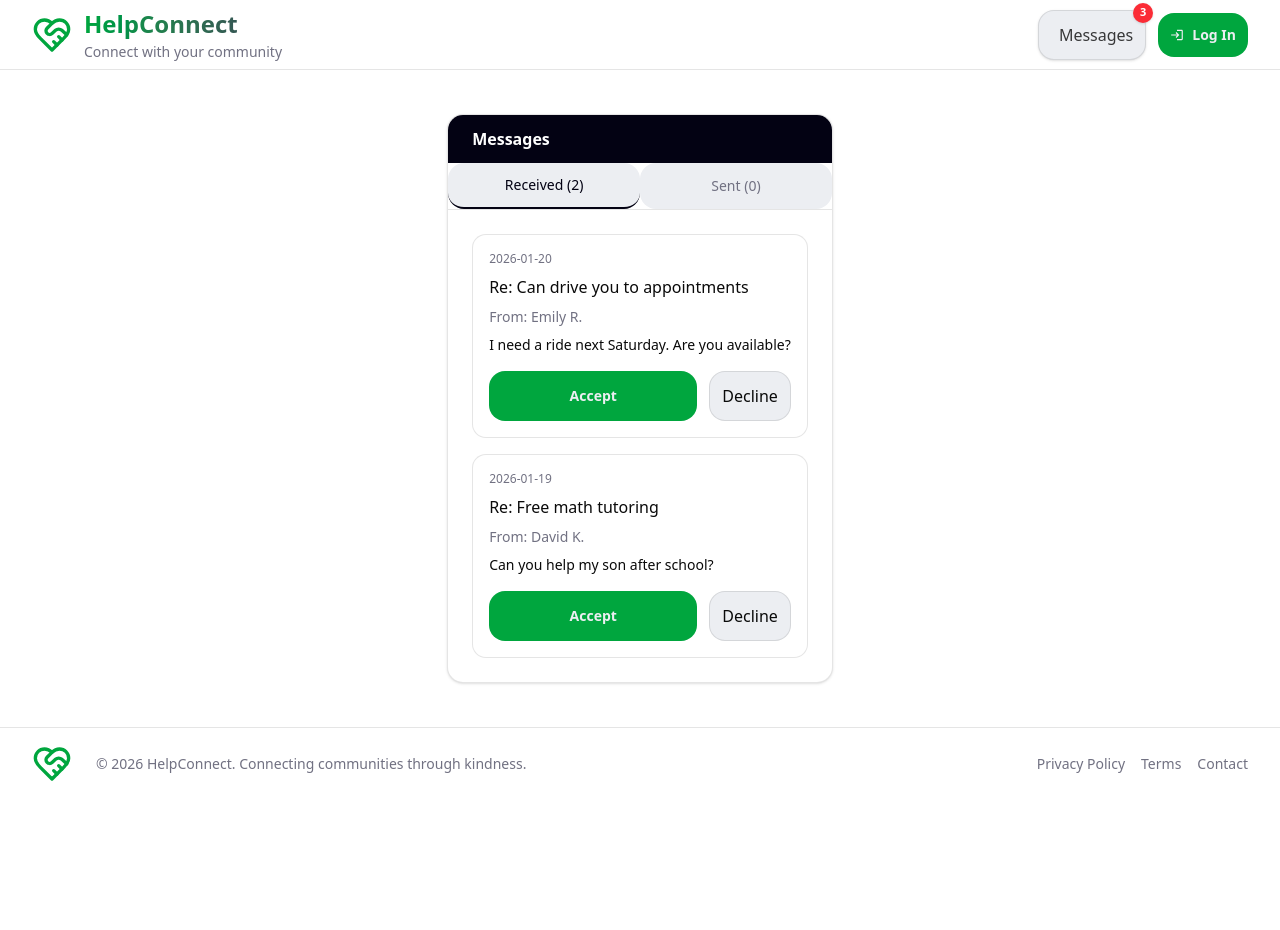
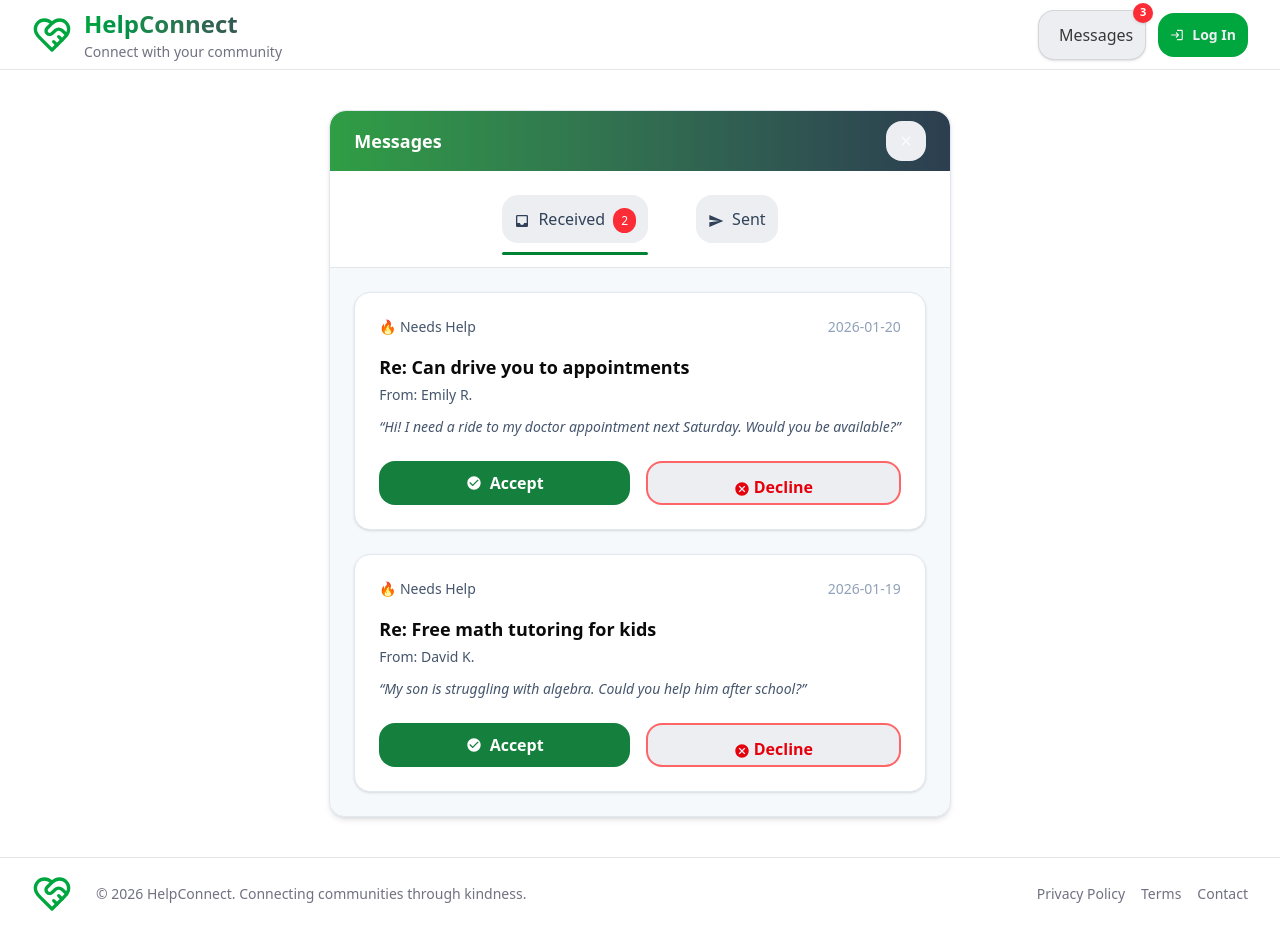
Before and after one commit to MiksuNy/web-project, a React (Vite) app in the folder frontend/: page /messages in a window 1280 px wide. Before the commit the page ends 800 px from the top, so only its background shows below. Built offline with nearby package versions, Linux system fonts and the light colour scheme.

Commit message:
feat(messages): redesign header, tabs and action buttons to match Figma

```diff
--- a/frontend/src/pages/Messages.jsx
+++ b/frontend/src/pages/Messages.jsx
@@ -1,139 +1,268 @@
+// src/pages/Messages.jsx
+
 import { useState } from "react";
+import { useNavigate } from "react-router-dom";
 import ChatBox from "@/components/chat/ChatBox";
+import {
+  MdInbox,
+  MdSend,
+  MdClose,
+  MdCheckCircle,
+  MdCancel,
+  MdChatBubbleOutline,
+  MdVerified,
+} from "react-icons/md";
 
 export default function Messages() {
+  const navigate = useNavigate();
+
+  // Active tab state (received / sent)
   const [tab, setTab] = useState("received");
+
+  // When user opens chat, we store selected message here
   const [activeChat, setActiveChat] = useState(null);
 
-  // fake data — بعداً از بک‌اند میاد
+  // Received messages list
   const [received, setReceived] = useState([
     {
       id: 1,
       title: "Can drive you to appointments",
       from: "Emily R.",
-      text: "I need a ride next Saturday. Are you available?",
+      text: "Hi! I need a ride to my doctor appointment next Saturday. Would you be available?",
       date: "2026-01-20",
     },
     {
       id: 2,
-      title: "Free math tutoring",
+      title: "Free math tutoring for kids",
       from: "David K.",
-      text: "Can you help my son after school?",
+      text: "My son is struggling with algebra. Could you help him after school?",
       date: "2026-01-19",
     },
   ]);
 
+  // Sent messages list
   const [sent, setSent] = useState([]);
 
-  // accept → move to sent
+  // Accept message → move from received to sent
   const accept = (msg) => {
     setReceived((r) => r.filter((x) => x.id !== msg.id));
-    setSent((s) => [{ ...msg, accepted: true }, ...s]);
+    setSent((s) => [{ ...msg, accepted: true, connected: false }, ...s]);
   };
 
-  // open chat
-  if (activeChat) {
-    return (
-      <main className="max-w-5xl mx-auto py-8 px-4">
-        <ChatBox />
-      </main>
+  // Decline message → remove from current tab
+  const decline = (msg) => {
+    if (tab === "received")
+      setReceived((r) => r.filter((x) => x.id !== msg.id));
+    else setSent((s) => s.filter((x) => x.id !== msg.id));
+  };
+
+  // Confirm connection → mark as connected
+  const confirmConnection = (msg) => {
+    setSent((s) =>
+      s.map((x) => (x.id === msg.id ? { ...x, connected: true } : x)),
     );
-  }
+  };
 
+  // If chat is active → render ChatBox instead of list
+  if (activeChat)
+    return <ChatBox chat={activeChat} onBack={() => setActiveChat(null)} />;
+
+  // Decide which list to render
   const list = tab === "received" ? received : sent;
 
+  // Reusable green button style (Accept / Confirm)
+  const greenBtn =
+    "flex-1 h-11 rounded-full text-white font-semibold flex items-center justify-center gap-2 transition hover:opacity-90";
+
+  // Reusable blue button style (Open Chat)
+  const blueBtn =
+    "flex-1 h-11 rounded-full text-white font-semibold flex items-center justify-center gap-2 transition hover:opacity-90";
+
   return (
-    <main className="max-w-5xl mx-auto py-8 px-4">
-      {/* header bar — global theme */}
-      <div className="rounded-2xl border border-border bg-card shadow-sm overflow-hidden">
+    <main className="max-w-5xl mx-auto py-10 px-4">
+      <div className="rounded-2xl border border-slate-200 bg-white shadow-md overflow-hidden">
 
-        {/* top bar */}
-        <div className="bg-primary text-primary-foreground px-6 py-3 font-semibold">
+        {/* ===== HEADER (Gradient Bar) ===== */}
+        <div
+          className="h-[60px] px-6 flex items-center justify-between
+                     bg-gradient-to-r from-[#2F9E44] to-[#2C3E50]
+                     rounded-t-2xl"
+        >
+          <span className="text-white text-lg font-semibold">
             Messages
+          </span>
+
+          {/* Close Button */}
+          <button
+            onClick={() => navigate(-1)}
+            className="w-10 h-10 flex items-center justify-center
+                       text-white/80 hover:text-white transition"
+          >
+            <MdClose size={20} />
+          </button>
         </div>
 
-        {/* tabs */}
-        <div className="flex border-b border-border text-sm">
+        {/* ===== TABS SECTION ===== */}
+        <div className="flex justify-center gap-12 py-6 border-b">
+
+          {/* Received Tab */}
           <button
             onClick={() => setTab("received")}
-            className={`flex-1 py-3 font-medium ${
-              tab === "received" ? "text-primary border-b-2 border-primary" : "text-muted-foreground"
-            }`}
+            className="relative font-medium text-slate-700"
           >
-            Received ({received.length})
+            <MdInbox className="inline mr-2" />
+            Received
+
+            {/* Red badge count */}
+            {received.length > 0 && (
+              <span className="ml-2 px-2 py-1 text-xs rounded-full bg-red-500 text-white">
+                {received.length}
+              </span>
+            )}
+
+            {/* Active underline */}
+            {tab === "received" && (
+              <span className="absolute -bottom-3 left-0 right-0 h-[3px] bg-green-700 rounded-full" />
+            )}
+          </button>
+
+          {/* Sent Tab */}
+          <button
+            onClick={() => setTab("sent")}
+            className="relative font-medium text-slate-700"
+          >
+            <MdSend className="inline mr-2" />
+            Sent
+
+            {/* Green badge count */}
+            {sent.length > 0 && (
+              <span className="ml-2 px-2 py-1 text-xs rounded-full bg-green-700 text-white">
+                {sent.length}
+              </span>
+            )}
+
+            {/* Active underline */}
+            {tab === "sent" && (
+              <span className="absolute -bottom-3 left-0 right-0 h-[3px] bg-slate-900 rounded-full" />
+            )}
+          </button>
+        </div>
+
+        {/* ===== MESSAGE LIST ===== */}
+        <div className="bg-slate-100/60 p-6 space-y-6">
+
+          {/* Empty State */}
+          {list.length === 0 && (
+            <div className="text-center text-slate-500 py-20">
+              No new messages
+            </div>
+          )}
+
+          {list.map((m) => {
+            const isSent = tab === "sent";
+
+            return (
+              <div
+                key={m.id}
+                className="bg-white border border-slate-200 rounded-2xl p-6 shadow-sm"
+              >
+
+                {/* Top Row: Status + Date */}
+                <div className="flex justify-between text-sm">
+                  <span className="font-medium text-slate-600">
+                    {isSent && m.accepted ? (
+                      <span className="text-green-700 flex items-center gap-1">
+                        <MdCheckCircle /> Accepted
+                      </span>
+                    ) : (
+                      "🔥 Needs Help"
+                    )}
+                  </span>
+
+                  <span className="text-slate-400">{m.date}</span>
+                </div>
+
+                {/* Title */}
+                <h3 className="mt-4 text-lg font-bold">
+                  Re: {m.title}
+                </h3>
+
+                {/* From / To */}
+                <p className="text-sm text-slate-600 mt-1">
+                  {isSent ? `To: ${m.from}` : `From: ${m.from}`}
+                </p>
+
+                {/* Message Text */}
+                <p className="mt-3 text-sm italic text-slate-600">
+                  “{m.text}”
+                </p>
+
+                {/* Accepted Info Box */}
+                {isSent && m.accepted && (
+                  <div className="mt-4 bg-green-100 border border-green-200 rounded-xl p-4 text-sm">
+                    <b className="text-green-800">Good news!</b> You can now
+                    connect with {m.from}.
+                  </div>
+                )}
+
+                {/* ===== ACTION BUTTONS ===== */}
+                <div className="mt-6 flex gap-4">
+
+                  {/* Received → Accept / Decline */}
+                  {!isSent && (
+                    <>
+                      <button
+                        onClick={() => accept(m)}
+                        style={{ backgroundColor: "#15803D" }}
+                        className={greenBtn}
+                      >
+                        <MdCheckCircle /> Accept
                       </button>
 
                       <button
-            onClick={() => setTab("sent")}
-            className={`flex-1 py-3 font-medium ${
-              tab === "sent" ? "text-primary border-b-2 border-primary" : "text-muted-foreground"
-            }`}
+                        onClick={() => decline(m)}
+                        className="flex-1 h-11 rounded-full border-2 border-red-400 text-red-600 bg-white font-semibold"
                       >
-            Sent ({sent.length})
-          </button>
-        </div>
-
-        {/* list */}
-        <div className="p-6 space-y-4">
-          {list.length === 0 && (
-            <div className="text-muted-foreground text-sm">
-              No messages
-            </div>
-          )}
-
-          {list.map((m) => (
-            <div
-              key={m.id}
-              className="rounded-xl border border-border p-4 bg-background space-y-2"
-            >
-              <div className="text-xs text-muted-foreground">
-                {m.date}
-              </div>
-
-              <div className="font-medium">
-                Re: {m.title}
-              </div>
-
-              <div className="text-sm text-muted-foreground">
-                From: {m.from}
-              </div>
-
-              <p className="text-sm">{m.text}</p>
-
-              {/* actions */}
-              <div className="flex gap-3 pt-2">
-                {tab === "received" && (
-                  <>
-                    <button
-                      onClick={() => accept(m)}
-                      className="button-primary px-4 py-2 rounded-lg"
-                    >
-                      Accept
-                    </button>
-
-                    <button className="px-4 py-2 rounded-lg border border-border hover:bg-accent">
+                        <MdCancel className="inline mr-1" />
                         Decline
                       </button>
                     </>
                   )}
 
-                {tab === "sent" && m.accepted && (
+                  {/* Sent & Accepted → Open / Confirm / Decline */}
+                  {isSent && m.accepted && (
                     <>
                       <button
                         onClick={() => setActiveChat(m)}
-                      className="px-4 py-2 rounded-lg bg-blue-600 text-white"
+                        style={{ backgroundColor: "#1D4ED8" }}
+                        className={blueBtn}
                       >
+                        <MdChatBubbleOutline />
                         Open Chat
                       </button>
 
-                    <button className="button-primary px-4 py-2 rounded-lg">
+                      <button
+                        onClick={() => confirmConnection(m)}
+                        style={{ backgroundColor: "#15803D" }}
+                        className={greenBtn}
+                      >
+                        <MdVerified />
                         Confirm Connection
+                      </button>
+
+                      <button
+                        onClick={() => decline(m)}
+                        className="h-11 px-6 rounded-full bg-slate-200 font-semibold"
+                      >
+                        Decline
                       </button>
                     </>
                   )}
+
                 </div>
               </div>
-          ))}
+            );
+          })}
         </div>
       </div>
     </main>
```
Lines whose indentation alone changed are shown as unchanged.
